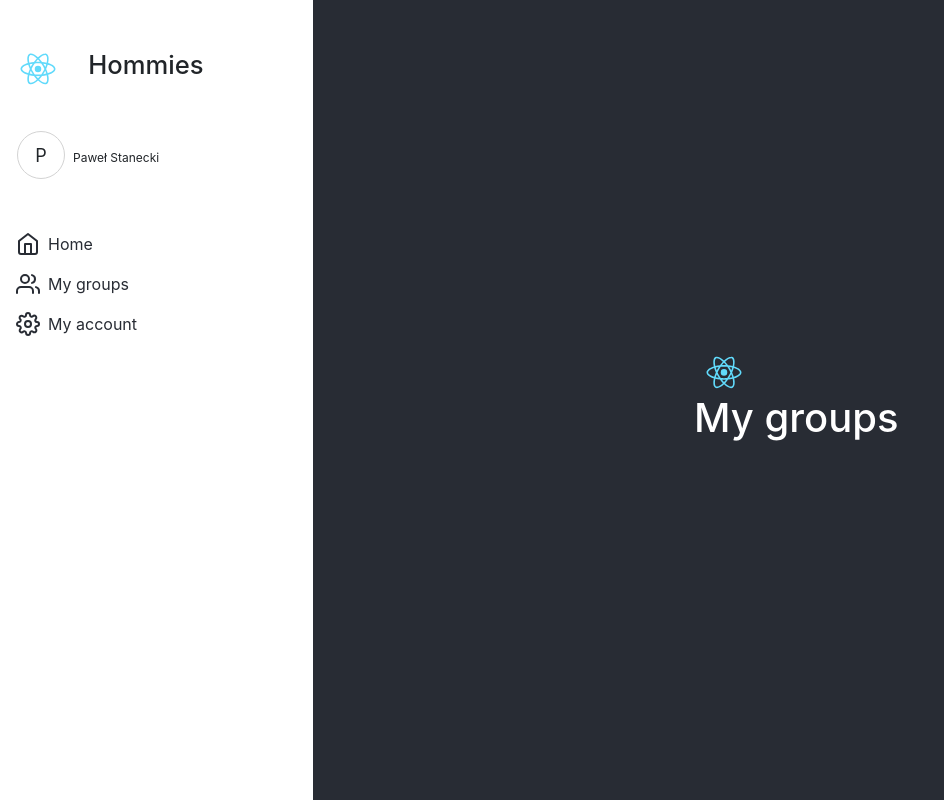
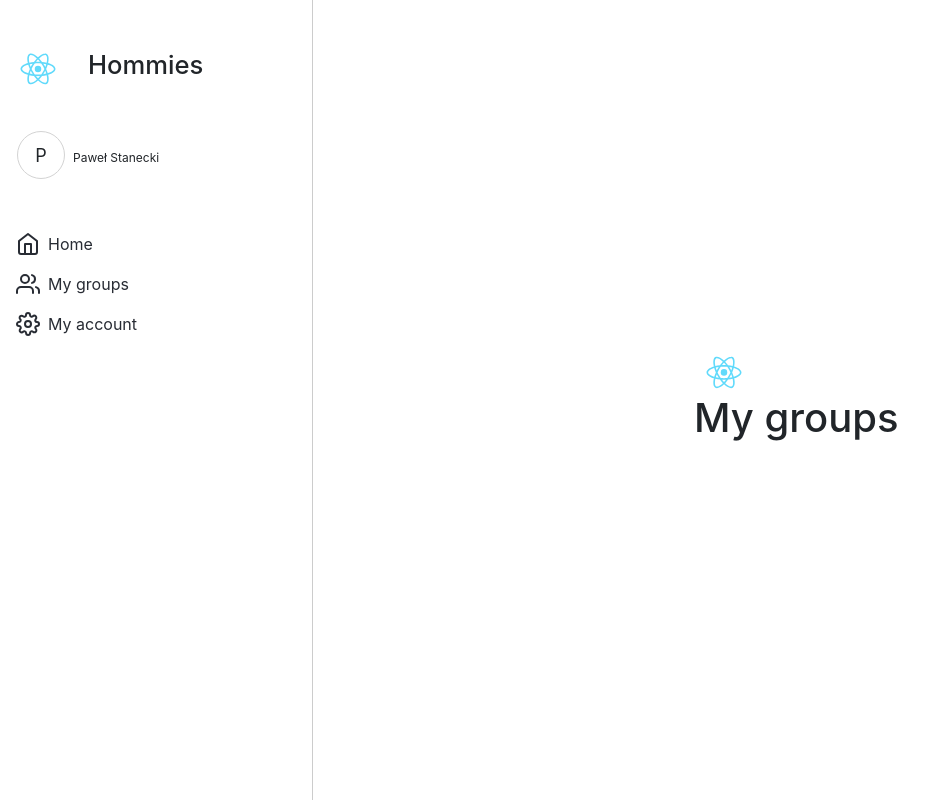
Before and after one commit to kendyl93/hommiesBudgety, a React (Create React App) app: page /my-groups in a window 1280 px wide. Shown: the whole page, without its empty margins (0-944 px from the left). Built offline with nearby package versions, Linux system fonts and the light colour scheme.

Commit message:
Improovements in view

```diff
--- a/src/App.js
+++ b/src/App.js
@@ -12,7 +12,11 @@ class App extends Component {
       <BrowserRouter>
         <div className="App">
           <Row>
-            <Col sm={4} lg={3} className="no-padding-right">
+            <Col
+              sm={4}
+              lg={3}
+              className="no-padding-right left-navbar-aside-wrapper"
+            >
               <aside className="left-sidebar">
                 <PageNavigation />
               </aside>
--- a/src/App.scss
+++ b/src/App.scss
@@ -16,6 +16,9 @@ a {
 }
 .app {
   height: 100%;
+}
+.left-navbar-aside-wrapper {
+  border-right: solid 1px #ccc;
 }
 nav {
   width: 100%;
@@ -46,14 +49,12 @@ nav {
   width: 100%;
 }
 main {
-  background-color: #282c34;
   min-height: 100vh;
   display: flex;
   flex-direction: column;
   align-items: center;
   justify-content: center;
   font-size: calc(10px + 2vmin);
-  color: white;
   padding: 32px;
 }
 
--- a/src/Components/Home/Home.js
+++ b/src/Components/Home/Home.js
@@ -1,13 +1,9 @@
 import React from 'react';
-import logo from '../../logo.svg';
 import { Sparklines, SparklinesLine } from 'react-sparklines';
 import styled from 'styled-components';
 
 const SparkLineBox = styled.div`
-  width: 300px;
-  height: auto;
   padding-top: 16px;
-  margin: 16px;
   border: solid 1px #61dafb;
   border-radius: 3px;
 `;
@@ -20,14 +16,6 @@ const Home = props => {
           <SparklinesLine color="#61DAFB" />
         </Sparklines>
       </SparkLineBox>
-      <SparkLineBox>
-        <Sparklines
-          data={[500, 102, 503, 25, 50, 10, 5, 204, 51, 300, 190, 90]}
-        >
-          <SparklinesLine color="#61DAFB" />
-        </Sparklines>
-      </SparkLineBox>
-      <img src={logo} className="App-logo" alt="logo" />
       <h1>Home Page</h1>
       <h3>Todo:</h3>
       <div>
```
